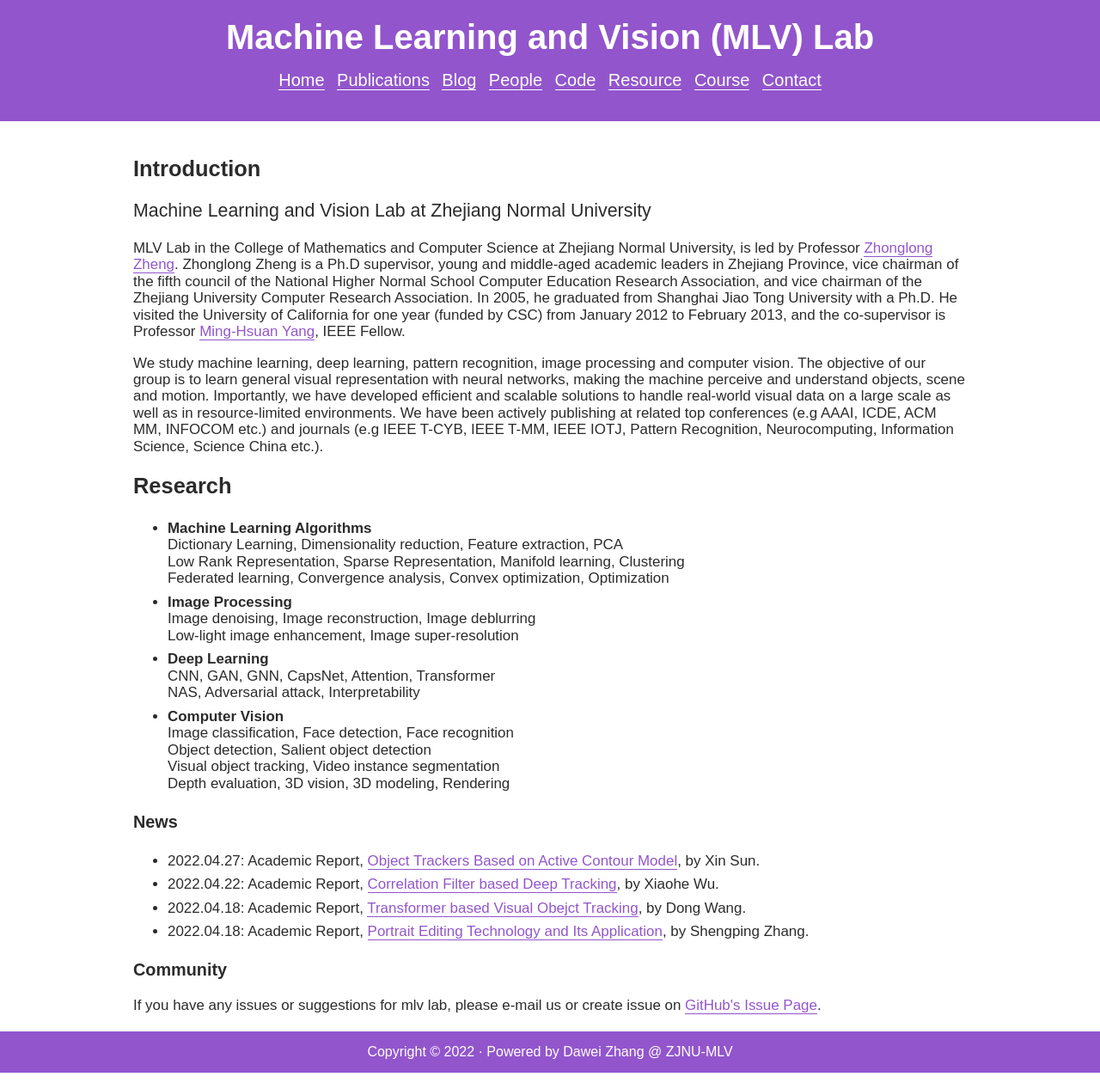
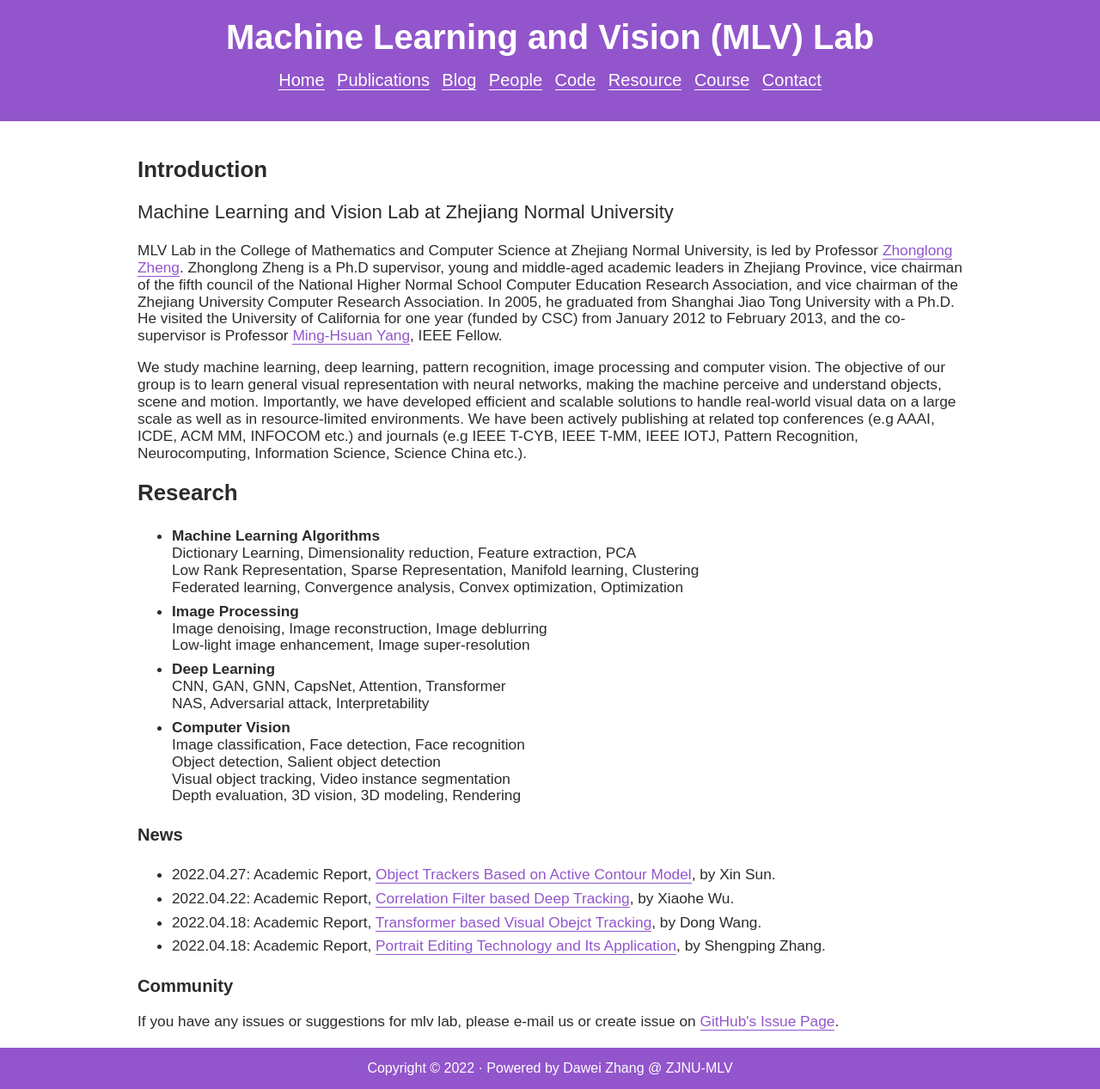
Before and after one commit to ZJNU-MLV-Lab/ZJNU-MLV-Lab.github.io, a Jekyll site: the page built from index.html, in a window 1280 px wide. Shown: the whole page at 86% size. Built offline with Jekyll 4.4.1, drawn with Linux system fonts in a browser that asks for light colours; nearby versions of some CDN libraries; some web fonts are replaced.

Commit message:
Update styles.css

```diff
--- a/assets/css/styles.css
+++ b/assets/css/styles.css
@@ -53,8 +53,8 @@ header li:last-of-type {
 /* End Header Block Styling */
 
 #main {
-    padding: 20px 15px;
-    font-size: 1.06em;
+    padding: 20px 20px;
+    font-size: 1.08em;
     color: #2b2b2b;
 }
 
@@ -78,7 +78,7 @@ li {
 }
 
 #headline {
-    font-size: 1.26em;
+    font-size: 1.28em;
 }
 
 hr {
```
